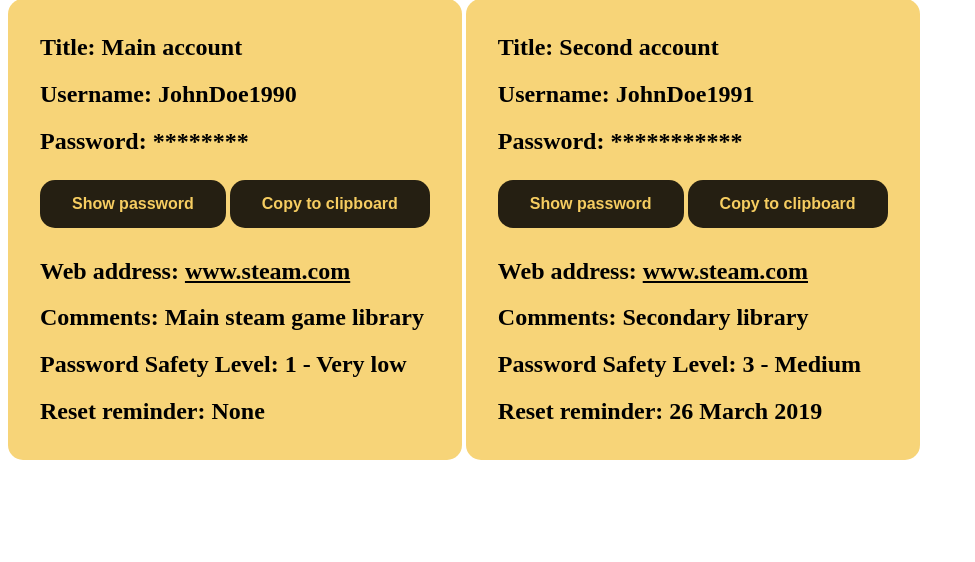
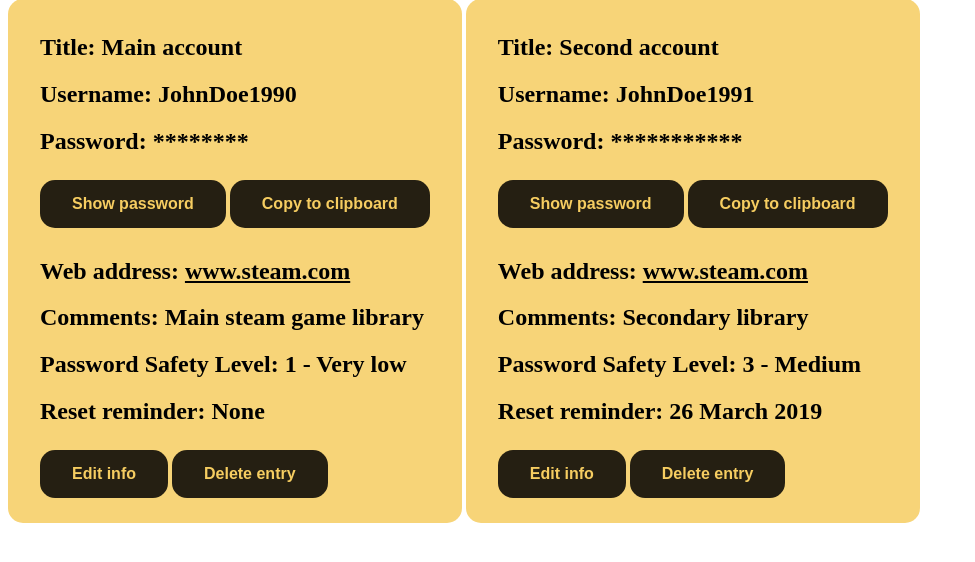
Before and after one commit to Tiberiu-Cocei/ProiectTW, a PHP site: page /accounts.html in a window 1280 px wide. Shown: the part 14-576 px from the top of the page, without its empty margins (0-975 px from the left). Run offline with PHP 8.4, Linux system fonts and the light colour scheme.

Commit message:
minor changes + edit/delete button

```diff
--- a/main_page/accounts.html
+++ b/main_page/accounts.html
@@ -13,14 +13,18 @@
     <h2>Title: Main account</h2>
     <h2>Username: JohnDoe1990</h2>
     <h2>Password: ********</h2>
-        <button onclick="location.href = '#showPassword';" id="showPassword1" type="button"
-                class="button "><b>Show password</b></button>
-        <button onclick="location.href = '#copyPassword';" id="copyPassword1" type="button"
+    <button onclick="location.href = '#showPassword';" id="showPassword1" type="button"
+            class="button "><b>Show password</b></button>
+    <button onclick="location.href = '#copyPassword';" id="copyPassword1" type="button"
             class="button buttonMargin"><b>Copy to clipboard</b></button>
     <h2>Web address: <a href="#webLink">www.steam.com</a></h2>
     <h2>Comments: Main steam game library</h2>
     <h2>Password Safety Level: 1 - Very low</h2>
     <h2>Reset reminder: None</h2>
+    <button onclick="location.href = '#edit';" id="edit1" type="button"
+            class="button "><b>Edit info</b></button>
+    <button onclick="location.href = '#delete';" id="delete1" type="button"
+            class="button buttonMargin"><b>Delete entry</b></button>
 </div>
 <div class="textWrapper">
     <h2>Title: Second account</h2>
@@ -34,6 +38,10 @@
     <h2>Comments: Secondary library</h2>
     <h2>Password Safety Level: 3 - Medium</h2>
     <h2>Reset reminder: 26 March 2019</h2>
+    <button onclick="location.href = '#edit';" id="edit2" type="button"
+            class="button "><b>Edit info</b></button>
+    <button onclick="location.href = '#delete';" id="delete2" type="button"
+            class="button buttonMargin"><b>Delete entry</b></button>
 </div>
 </body>
 
--- a/main_page/subpage_styles.css
+++ b/main_page/subpage_styles.css
@@ -104,11 +104,6 @@ a:visited {
 }
 
 .buttonMargin {
-    margin-left:6px;
+    margin-left: auto;
+    margin-right: auto;
 }
-
-@media screen and (max-width: 1300px) {
-    .buttonMargin {
-        margin-left:0px;
-    }
-}
```
